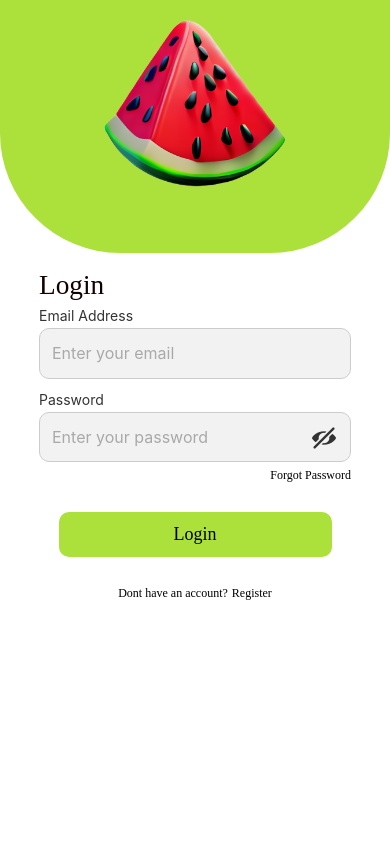
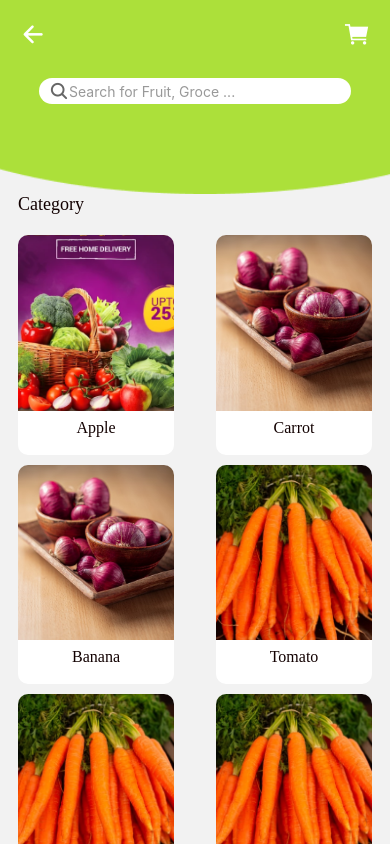
Before and after one commit to saudkhantc/EuroFreshMart_MobileApp, a React Native app: screen /category-screen in a window 390 px wide. Built offline with nearby package versions, Linux system fonts and the light colour scheme.

Commit message:
created CategoryScreen

```diff
--- a/src/components/BottomtabNavigation.jsx
+++ b/src/components/BottomtabNavigation.jsx
@@ -1,9 +1,10 @@
-import {View, TouchableOpacity, StyleSheet} from 'react-native';
+import {View, TouchableOpacity, StyleSheet, Dimensions} from 'react-native';
 import React from 'react';
 import Entypo from 'react-native-vector-icons/Entypo';
 import FontAwesome from 'react-native-vector-icons/FontAwesome';
 import AntDesign from 'react-native-vector-icons/AntDesign';
 
+const {height,width}=Dimensions.get('window');
 const BottomtabNavigation = ({state, descriptors, navigation}) => {
   const icons = [
     {name: 'home', component: Entypo},
@@ -50,7 +51,7 @@ const styles = StyleSheet.create({
     justifyContent: 'space-between',
     alignItems: 'center',
     paddingHorizontal: 20,
-    paddingVertical: 8,
+    height:height*0.065,
     borderTopRightRadius: 20,
     borderTopLeftRadius: 20,
 
--- a/src/components/Categories.jsx
+++ b/src/components/Categories.jsx
@@ -15,6 +15,7 @@ import img3 from '../assets/images/Meat.png';
 import img4 from '../assets/images/Drinks.png';
 import img5 from '../assets/images/Bakery.png';
 import {InterFont, textcolor} from '../styles/CustomStyles';
+import { useNavigation } from '@react-navigation/native';
 
 const {width, height} = Dimensions.get('window');
 
@@ -29,6 +30,7 @@ const categoryData = [
 ];
 
 const Categories = () => {
+ const navigation=useNavigation();
   const renderItem = ({item}) => (
     <View style={styles.main}>
       <View style={styles.box}>
@@ -50,7 +52,7 @@ const Categories = () => {
           Categories
         </Text>
         <View style={{flexDirection: 'row', gap: 4, alignItems: 'center'}}>
-          <TouchableOpacity>
+          <TouchableOpacity onPress={() => navigation.navigate('category-screen')}>
             <Text
               style={{
                 fontSize: 14,
--- a/src/components/Custom_SearchInput.jsx
+++ b/src/components/Custom_SearchInput.jsx
@@ -36,7 +36,7 @@ const styles = StyleSheet.create({
     paddingHorizontal: 10,
     paddingVertical: 2,
     backgroundColor: '#fff',
-    width: width * 0.9,
+    width: width * 0.8,
   },
   input: {
     flex: 1,
--- a/src/navigations/AppNavigation.jsx
+++ b/src/navigations/AppNavigation.jsx
@@ -10,6 +10,7 @@ import OtpScreen from '../screens/AuthScreens/OtpScreen';
 import UpdatePassword from '../screens/AuthScreens/UpdatePassword';
 import HomeScreen from '../screens/HomeScreens/HomeScreen';
 import BottomTabs from './BottomTabs';
+import CategoryScreen from '../screens/HomeScreens/CategoryScreen';
 
 
 const Stack = createNativeStackNavigator();
@@ -27,7 +28,7 @@ const AppNavigation = () => {
         <Stack.Screen name="update-password" component={UpdatePassword} />
         <Stack.Screen name="home-screen" component={HomeScreen} />
         <Stack.Screen name="bottom-tabs" component={BottomTabs} />
-
+         <Stack.Screen name="category-screen" component={CategoryScreen}/>
       </Stack.Navigator>
     </NavigationContainer>
   );
--- a/src/navigations/BottomTabs.jsx
+++ b/src/navigations/BottomTabs.jsx
@@ -1,9 +1,10 @@
 import {createBottomTabNavigator} from '@react-navigation/bottom-tabs';
 import BottomtabNavigation from '../components/BottomtabNavigation';
 import HomeScreen from '../screens/HomeScreens/HomeScreen';
-import Login from '../screens/AuthScreens/Login';
 import ForgotPassword from '../screens/AuthScreens/ForgotPassword';
 import UpdatePassword from '../screens/AuthScreens/UpdatePassword';
+import Cart from '../screens/CartScreen/Cart';
+import CategoryScreen from '../screens/HomeScreens/CategoryScreen';
 
 
 const Tab = createBottomTabNavigator();
@@ -14,7 +15,7 @@ const BottomTabs = () => {
       tabBar={(props) => <BottomtabNavigation {...props} />}
       screenOptions={{headerShown: false}}>
       <Tab.Screen name="homepage" component={HomeScreen} />
-      <Tab.Screen name="orderDetails" component={Login} />
+      <Tab.Screen name="category" component={CategoryScreen} />
       <Tab.Screen name="orderDetails2" component={ForgotPassword} />
       <Tab.Screen name="update-password" component={UpdatePassword} />
     </Tab.Navigator>
--- /dev/null
+++ b/src/screens/CartScreen/Cart.jsx
@@ -0,0 +1,68 @@
+import { Dimensions, ImageBackground, ScrollView, StyleSheet, TouchableOpacity, View } from 'react-native';
+import React from 'react';
+import Ionicons from 'react-native-vector-icons/Ionicons';
+import CustomSearchInput from '../../components/Custom_SearchInput';
+
+const { width, height } = Dimensions.get('window');
+
+const Cart = () => {
+  return (
+    <View style={styles.container}>
+      <ScrollView showsVerticalScrollIndicator={false} style={styles.scrollview}>
+        <View style={styles.headerContainer}>
+          <ImageBackground
+            source={require('../../assets/images/Header.png')}
+            style={styles.headerImage}
+          >
+            <View style={styles.iconContainer}>
+              <TouchableOpacity>
+                <Ionicons name="arrow-back" size={width * 0.07} color="white" />
+              </TouchableOpacity>
+              <TouchableOpacity>
+                <Ionicons name="cart-sharp" size={width * 0.07} color="white" />
+              </TouchableOpacity>
+            </View>
+
+            <View style={styles.searchInputContainer}>
+              <CustomSearchInput
+                placeholder={"Search for Fruit, Groce ..."}
+              />
+            </View>
+          </ImageBackground>
+        </View>
+      </ScrollView>
+    </View>
+  );
+};
+
+export default Cart;
+
+const styles = StyleSheet.create({
+  container: {
+    flex: 1,
+  },
+  scrollview: {
+    flexGrow: 1,
+  },
+  headerContainer: {
+    width: '100%',
+    height: height * 0.23,
+    overflow: 'hidden',
+  },
+  headerImage: {
+    width: '100%',
+    height: '100%',
+    resizeMode: 'cover',
+  },
+  iconContainer: {
+    flexDirection: 'row',
+    justifyContent: 'space-between',
+    alignItems: 'flex-start',
+    padding: width * 0.05,
+  },
+  searchInputContainer: {
+    alignSelf: 'center',
+    width: width * 0.8,
+    marginTop:10
+  },
+});
--- /dev/null
+++ b/src/screens/HomeScreens/CategoryScreen.jsx
@@ -0,0 +1,126 @@
+import { Dimensions, Image, ImageBackground, ScrollView, StyleSheet, Text, TouchableOpacity, View } from 'react-native';
+import React from 'react';
+import Ionicons from 'react-native-vector-icons/Ionicons';
+import CustomSearchInput from '../../components/Custom_SearchInput';
+import { InterFont, textcolor } from '../../styles/CustomStyles';
+
+const { width, height } = Dimensions.get('window');
+
+const categories = [
+  { id: 1, name: 'Apple', image: require('../../assets/images/sliderImage.png') },
+  { id: 2, name: 'Carrot', image: require('../../assets/images/onion.jpeg') },
+  { id: 3, name: 'Banana', image: require('../../assets/images/onion.jpeg') },
+  { id: 4, name: 'Tomato', image: require('../../assets/images/carrot.jpeg') },
+  { id: 5, name: 'Potato', image: require('../../assets/images/carrot.jpeg') },
+  { id: 6, name: 'Grapes', image: require('../../assets/images/carrot.jpeg') },
+];
+
+const CategoryScreen = () => {
+  return (
+    <View style={styles.container}>
+      <ScrollView showsVerticalScrollIndicator={false} style={styles.scrollview}>
+        <View style={styles.headerContainer}>
+          <ImageBackground
+            source={require('../../assets/images/Header.png')}
+            style={styles.headerImage}
+          >
+            <View style={styles.iconContainer}>
+              <TouchableOpacity>
+                <Ionicons name="arrow-back" size={width * 0.07} color="white" />
+              </TouchableOpacity>
+              <TouchableOpacity>
+                <Ionicons name="cart-sharp" size={width * 0.07} color="white" />
+              </TouchableOpacity>
+            </View>
+            <View style={styles.searchInputContainer}>
+              <CustomSearchInput
+                placeholder={"Search for Fruit, Groce ..."}
+              />
+            </View>
+          </ImageBackground>
+        </View>
+
+        <View style={styles.body}>
+          <Text style={styles.categorytitle}>Category</Text>
+
+          <View style={styles.categoriesContainer}>
+            {categories.map((category) => (
+              <TouchableOpacity key={category.id} style={styles.categoryCard}>
+                <Image source={category.image} style={styles.categoryImage} />
+                <Text style={styles.categoryName}>{category.name}</Text>
+              </TouchableOpacity>
+            ))}
+          </View>
+        </View>
+
+      </ScrollView>
+    </View>
+  );
+};
+
+export default CategoryScreen;
+
+const styles = StyleSheet.create({
+  container: {
+    flex: 1,
+  },
+  scrollview: {
+    flexGrow: 1,
+  },
+  headerContainer: {
+    width: '100%',
+    height: height * 0.23,
+    overflow: 'hidden',
+  },
+  headerImage: {
+    width: '100%',
+    height: '100%',
+    resizeMode: 'cover',
+  },
+  iconContainer: {
+    flexDirection: 'row',
+    justifyContent: 'space-between',
+    alignItems: 'flex-start',
+    padding: width * 0.05,
+  },
+  searchInputContainer: {
+    alignSelf: 'center',
+    width: width * 0.8,
+    marginTop:10
+  },
+  body: {
+    marginHorizontal: 18,
+  },
+  categorytitle: {
+    fontSize: 18,
+    color: textcolor.color1,
+    fontFamily: InterFont.BoldFont,
+  },
+  categoriesContainer: {
+    flexDirection: 'row',
+    flexWrap: 'wrap',
+    justifyContent: 'space-between',
+    marginTop: 10,
+  },
+  categoryCard: {
+    width: width * 0.4,
+    height: height * 0.26,
+    backgroundColor: 'white',
+    marginTop: 10,
+    borderRadius: 10,
+     overflow: 'hidden',
+     elevation: 2,
+  },
+  categoryImage: {
+    width: '100%',
+    height: '80%',
+    resizeMode: 'cover',
+  },
+  categoryName: {
+    fontSize: 16,
+    textAlign: 'center',
+    marginTop: 8,
+    color: textcolor.color1,
+    fontFamily: InterFont.SemiBoldFont,
+  },
+});
--- a/src/screens/HomeScreens/HomeScreen.jsx
+++ b/src/screens/HomeScreens/HomeScreen.jsx
@@ -86,7 +86,7 @@ const styles = StyleSheet.create({
     borderBottomRightRadius: 30,
   },
   sliderContainer: {
-    marginTop: -height * 0.14,
+    marginTop: -height * 0.12,
     alignSelf: 'center',
     width: width * 0.9,
     borderRadius: 15,
```
Also changed, not shown: src/assets/images/Header.png (added).
